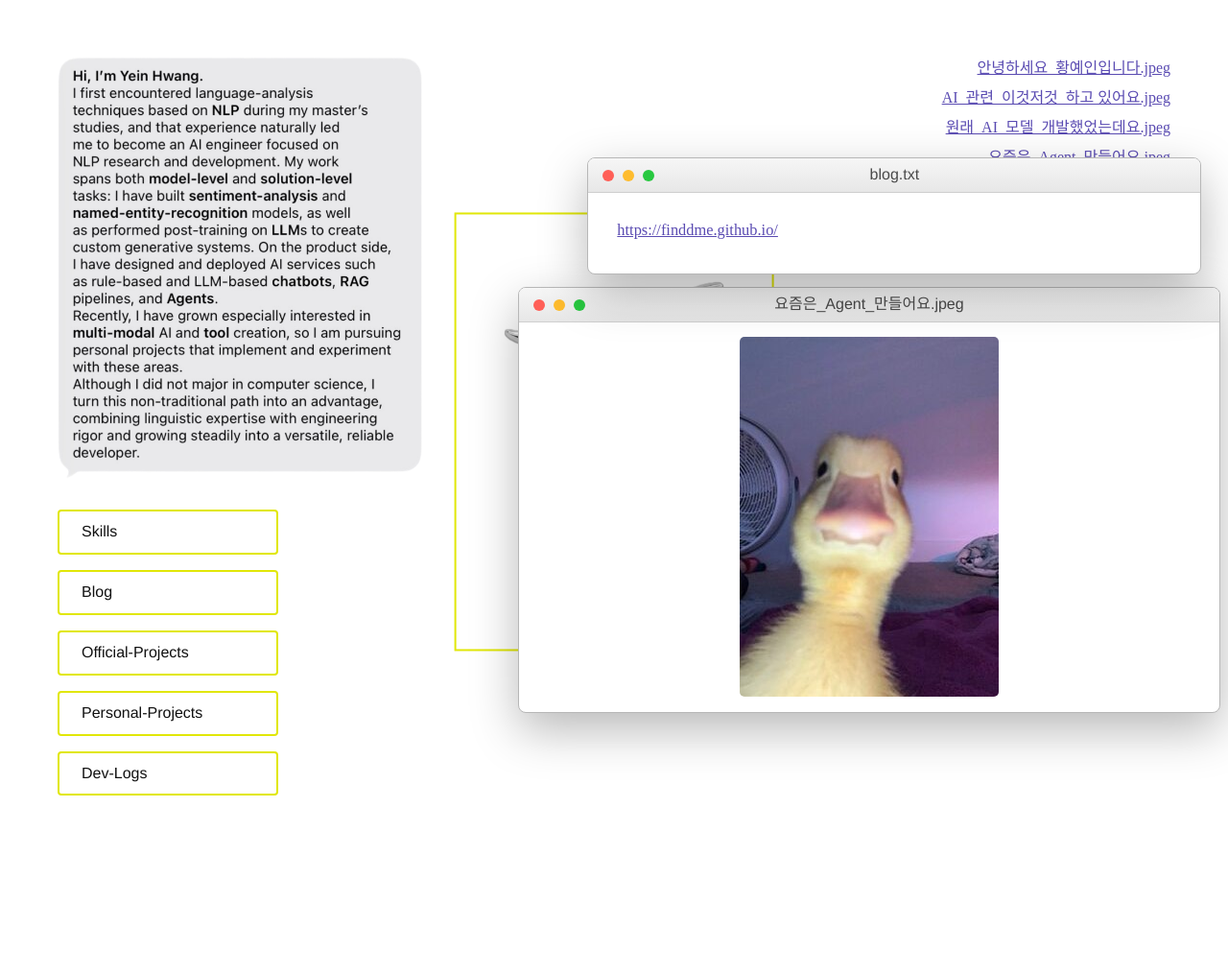
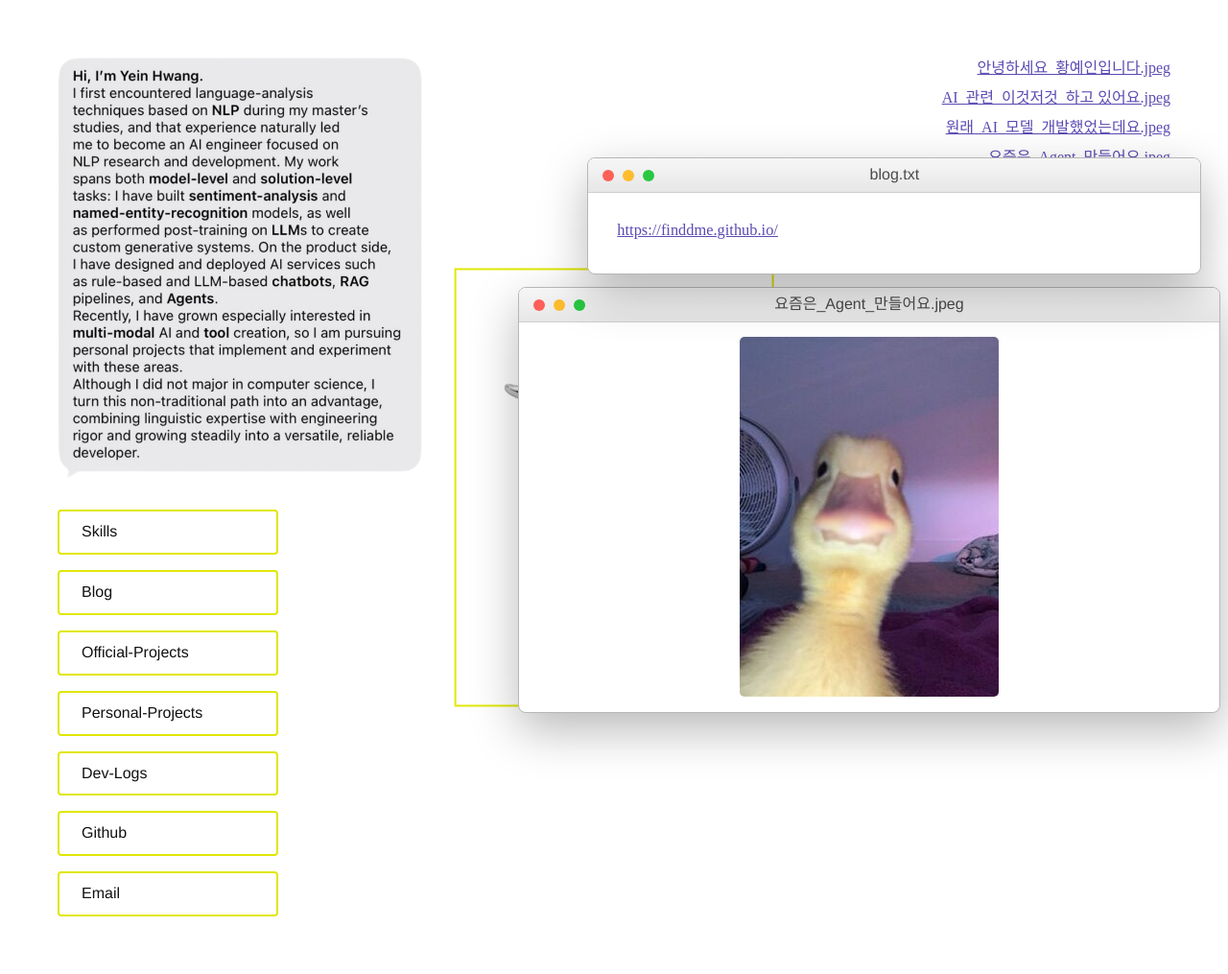
Before and after one commit to finddme/finddme.github.io, a Jekyll site: the page built from profile.html, in a window 1280 px wide. Shown: the whole page at 96% size. Built offline with Jekyll 4.4.1, drawn with Linux system fonts in a browser that asks for light colours; nearby versions of some CDN libraries; some web fonts are replaced; before the commit the page ends 900 px from its top, so only the background shows below that.

Commit message:
feat(profile): add github and email link windows

```diff
--- /dev/null
+++ b/_data/profile/email.yaml
@@ -0,0 +1,2 @@
+# Email link shown verbatim in the Email window. Add/edit lines freely.
+- { label: "yein4452@yonsei.ac.kr", url: "mailto:yein4452@yonsei.ac.kr" }
--- /dev/null
+++ b/_data/profile/github.yaml
@@ -0,0 +1,2 @@
+# Github link shown verbatim in the Github window. Add/edit lines freely.
+- { label: "https://github.com/finddme", url: "https://github.com/finddme" }
--- a/_includes/profile/window-blog.html
+++ b/_includes/profile/window-blog.html
@@ -1,7 +1 @@
-<ul class="mac-bloglinks">
-  {% for item in site.data.profile.blog %}
-    <li class="mac-bloglinks__item">
-      <a href="{{ site.baseurl }}{{ item.url }}">{{ item.label }}</a>
-    </li>
-  {% endfor %}
-</ul>
+{% include profile/window-link-list.html source="blog" %}
--- /dev/null
+++ b/_includes/profile/window-link-list.html
@@ -0,0 +1,20 @@
+{% case include.source %}
+  {% when "blog" %}{% assign links = site.data.profile.blog %}
+  {% when "github" %}{% assign links = site.data.profile.github %}
+  {% when "email" %}{% assign links = site.data.profile.email %}
+{% endcase %}
+<ul class="mac-bloglinks">
+  {% for item in links %}
+    {% assign href = item.url %}
+    {% if href contains '://' %}
+      {% assign href = href %}
+    {% elsif href contains 'mailto:' %}
+      {% assign href = href %}
+    {% else %}
+      {% assign href = site.baseurl | append: href %}
+    {% endif %}
+    <li class="mac-bloglinks__item">
+      <a href="{{ href }}">{{ item.label }}</a>
+    </li>
+  {% endfor %}
+</ul>
--- a/_includes/profile/window.html
+++ b/_includes/profile/window.html
@@ -20,6 +20,7 @@
     {% case item.type %}
       {% when "skills" %}{% include profile/window-skills.html %}
       {% when "blog" %}{% include profile/window-blog.html %}
+      {% when "links" %}{% include profile/window-link-list.html source=item.source %}
       {% when "projects" %}{% include profile/window-projects.html source=item.source %}
     {% endcase %}
   </div>
```
Also changed, not shown: _data/profile/menu.yml (+12 -2 lines).
